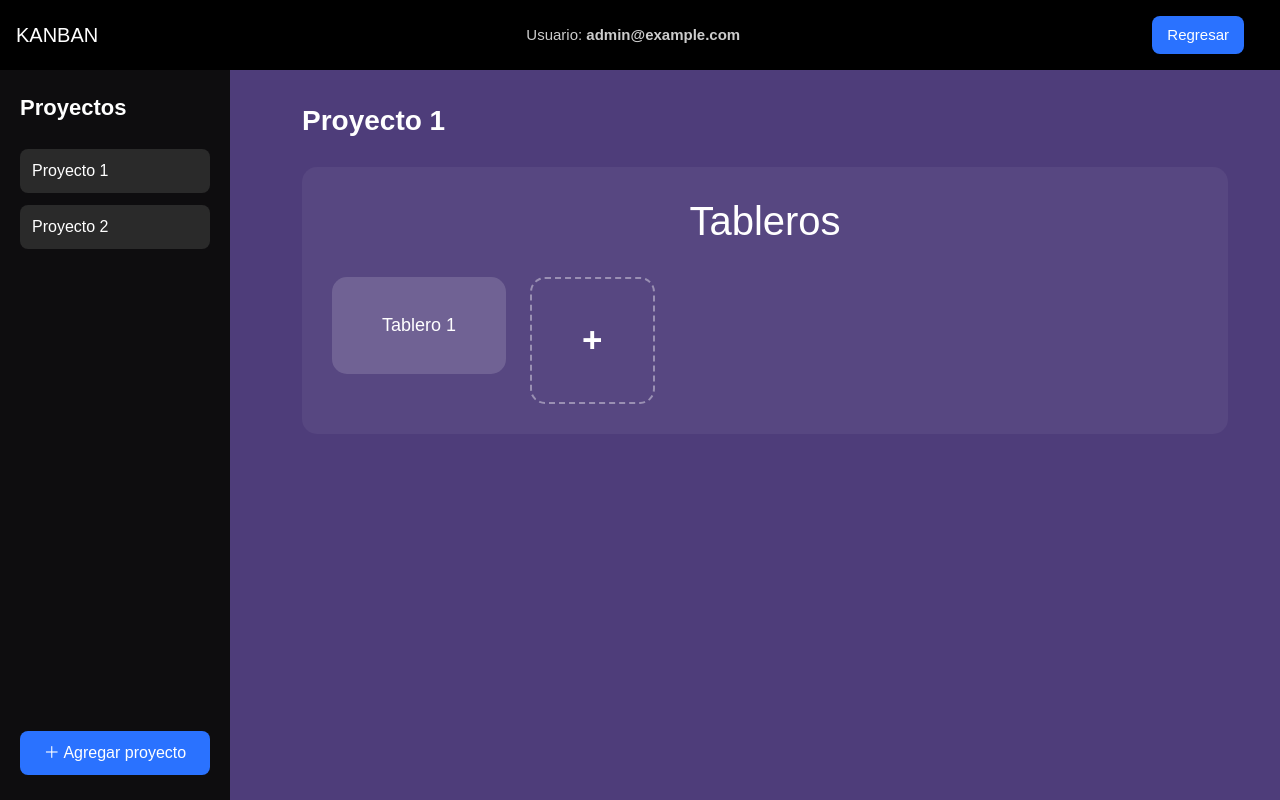
After one commit to tzedds16/GestorTareasColab, a PHP site: page /proyectos.html in a window 1280 px wide. The commit adds this page. Run offline with PHP 8.4, Linux system fonts and the light colour scheme.

Commit message:
[ADDED]: Se agrego la parte de proyectos

```diff
--- a/assets/css/styles.css
+++ b/assets/css/styles.css
@@ -1,32 +1,144 @@
-/* Fondo general */
+/*GENERAL*/
 body {
-    background: #4e3d7a !important;
+    background: #4e3d7a;
     color: white;
+    font-family: Arial, sans-serif;
+    margin: 0;
 }
 
-/* Navbar negro */
-.navbar-dark-custom {
-    background: #0e0d0f !important;
+/*HEADER*/
+.topbar {
+    position: fixed;
+    top: 0;
+    left: 0;
+    width: 100%;
+    height: 70px;
+    background: #0e0d0f;
+    color: white;
+    padding: 15px 25px;
+    display: flex;
+    align-items: center;
+    justify-content: space-between;
+    z-index: 10;
 }
 
-/* Tarjeta del login */
-.login-card {
-    background: #6b5aa0;
-    border-radius: 18px;
-    padding: 30px;
-    width: 330px;
+/* Botón de regresar */
+.back-btn {
+    background: #2a72ff;
+    color: white;
+    border: none;
+    padding: 8px 15px;
+    border-radius: 8px;
+    cursor: pointer;
+    font-size: 15px;
+    margin-right: 20px;
+}
+.back-btn:hover {
+    background: #3c84ff;
 }
 
-/* Imagen del index */
-.landing-img {
-    border-radius: 10px;
+/* Texto del usuario */
+.user-auth-text {
+    font-size: 15px;
+    opacity: 0.8;
 }
 
-/* Botón azul */
-.btn-auth {
+/*SIDEBAR*/
+.sidebar {
+    position: fixed;
+    top: 70px;
+    left: 0;
+    width: 230px;
+    height: calc(100vh - 70px);
+    background: #0e0d0f;
+    color: white;
+    padding: 25px 20px;
+    display: flex;
+    flex-direction: column;
+    gap: 20px;
+    overflow-y: auto;
+}
+
+.sidebar-title {
+    font-size: 22px;
+    font-weight: bold;
+}
+
+.sidebar-projects {
+    display: flex;
+    flex-direction: column;
+    gap: 12px;
+}
+
+.sidebar-project {
+    background: #2a2a2a;
+    padding: 10px 12px;
+    border-radius: 8px;
+    cursor: pointer;
+}
+
+.sidebar-project:hover {
+    background: #3c3c3c;
+}
+
+.sidebar-add-btn {
+    margin-top: auto;
     background: #2a72ff;
     color: white;
+    border: none;
+    padding: 10px;
+    border-radius: 8px;
+    cursor: pointer;
 }
-.btn-auth:hover {
+
+.sidebar-add-btn:hover {
     background: #3c84ff;
 }
+
+/*CONTENIDO PRINCIPAL */
+.main-content {
+    margin-left: 250px;
+    padding-top: 100px;
+    padding-right: 40px;
+    padding-left: 40px;
+}
+
+.project-title {
+    font-size: 28px;
+    font-weight: bold;
+    margin-bottom: 25px;
+}
+
+/* Contenedor de tableros */
+.boards-container {
+    background: rgba(255, 255, 255, 0.05);
+    padding: 30px;
+    border-radius: 15px;
+}
+
+/* Tarjetas de tablero */
+.board-card {
+    background: rgba(255, 255, 255, 0.15);
+    padding: 35px 50px;
+    border-radius: 15px;
+    text-align: center;
+    font-size: 18px;
+    cursor: pointer;
+    transition: 0.2s ease;
+}
+.board-card:hover {
+    background: rgba(255, 255, 255, 0.25);
+}
+
+.add-board {
+    border: 2px dashed rgba(255,255,255,0.4);
+    background: transparent;
+}
+.add-board:hover {
+    background: rgba(255,255,255,0.12);
+}
+
+.plus {
+    font-size: 35px;
+    font-weight: bold;
+}
--- /dev/null
+++ b/assets/js/proyectos.js
@@ -0,0 +1,22 @@
+function agregarTablero() {
+    const nombre = prompt("Nombre del nuevo tablero:");
+    if (!nombre) return;
+
+    const container = document.getElementById("boardsList");
+    const col = document.createElement("div");
+    col.classList.add("col-auto");
+
+    col.innerHTML = `
+        <div class="board-card">${nombre}</div>
+    `;
+
+    container.insertBefore(col, container.lastElementChild);
+}
+
+function agregarProyecto() {
+    alert("Aquí pronto podrás crear proyectos de verdad.");
+}
+
+function agregarTablero() {
+    alert("Aquí podrás agregar un tablero.");
+}
--- a/auth.html
+++ b/auth.html
@@ -6,7 +6,7 @@
     <title>Login - Kanban</title>
 
     <link href="https://cdn.jsdelivr.net/npm/bootstrap@5.3.2/dist/css/bootstrap.min.css" rel="stylesheet">
-    <link rel="stylesheet" href="/assets/css/styles.css">
+    <link rel="stylesheet" href="assets/css/styles.css">
 </head>
 
 <body class="kanban-bg">
--- a/index.html
+++ b/index.html
@@ -6,7 +6,7 @@
     <title>KANBAN - Inicio</title>
 
     <link href="https://cdn.jsdelivr.net/npm/bootstrap@5.3.2/dist/css/bootstrap.min.css" rel="stylesheet">
-    <link rel="stylesheet" href="/assets/css/styles.css">
+    <link rel="stylesheet" href="assets/css/styles.css">
 
 </head>
 <body class=" text-white">
@@ -24,7 +24,7 @@
         </div>
 
         <div class="col-md-6">
-            <img src="/assets/img/Kanban.webp" class="img-fluid rounded" alt="">
+            <img src="assets/img/Kanban.webp" class="img-fluid rounded" alt="">
         </div>
     </div>
 </div>
--- /dev/null
+++ b/proyectos.html
@@ -0,0 +1,63 @@
+<!DOCTYPE html>
+<html lang="es">
+<head>
+    <meta charset="UTF-8">
+    <meta name="viewport" content="width=device-width, initial-scale=1.0">
+    <title>Kanban | Proyectos</title>
+
+    <!-- Bootstrap -->
+    <link href="https://cdn.jsdelivr.net/npm/bootstrap@5.3.3/dist/css/bootstrap.min.css" rel="stylesheet">
+
+    <!-- CSS -->
+    <link rel="stylesheet" href="assets/css/styles.css">
+</head>
+
+<body>
+
+    <!-- SIDEBAR IZQUIERDA -->
+    <aside class="sidebar under-header">
+        <h3 class="sidebar-title">Proyectos</h3>
+
+        <div id="listaProyectos" class="sidebar-projects">
+            <div class="sidebar-project">Proyecto 1</div>
+            <div class="sidebar-project">Proyecto 2</div>
+        </div>
+
+        <button class="sidebar-add-btn" onclick="agregarProyecto()">＋ Agregar proyecto</button>
+    </aside>
+
+    <nav class="navbar navbar-dark bg-black px-3 topbar">
+        <span class="navbar-brand">KANBAN</span>
+        <div class="user-auth-text">Usuario: <strong>admin@example.com</strong></div>
+        <button class="back-btn" onclick="history.back()">Regresar</button>
+    </nav>
+
+
+    <!-- CONTENIDO PRINCIPAL -->
+    <main class="main-content">
+        <div class="container">
+            <div class="project-title">Proyecto 1</div>
+
+            <div class="boards-container">
+                <div class="row g-4" id="boardsList">
+
+                    <div class="h1 text-center">Tableros</div>
+
+                    <div class="col-auto">
+                        <div class="board-card">Tablero 1</div>
+                    </div>
+
+                    <div class="col-auto">
+                        <div class="board-card add-board" onclick="agregarTablero()">
+                            <span class="plus">+</span>
+                        </div>
+                    </div>
+
+                </div>
+            </div>
+        </div>
+    </main>
+
+    <script src="assets/js/proyectos.js"></script>
+</body>
+</html>
```
